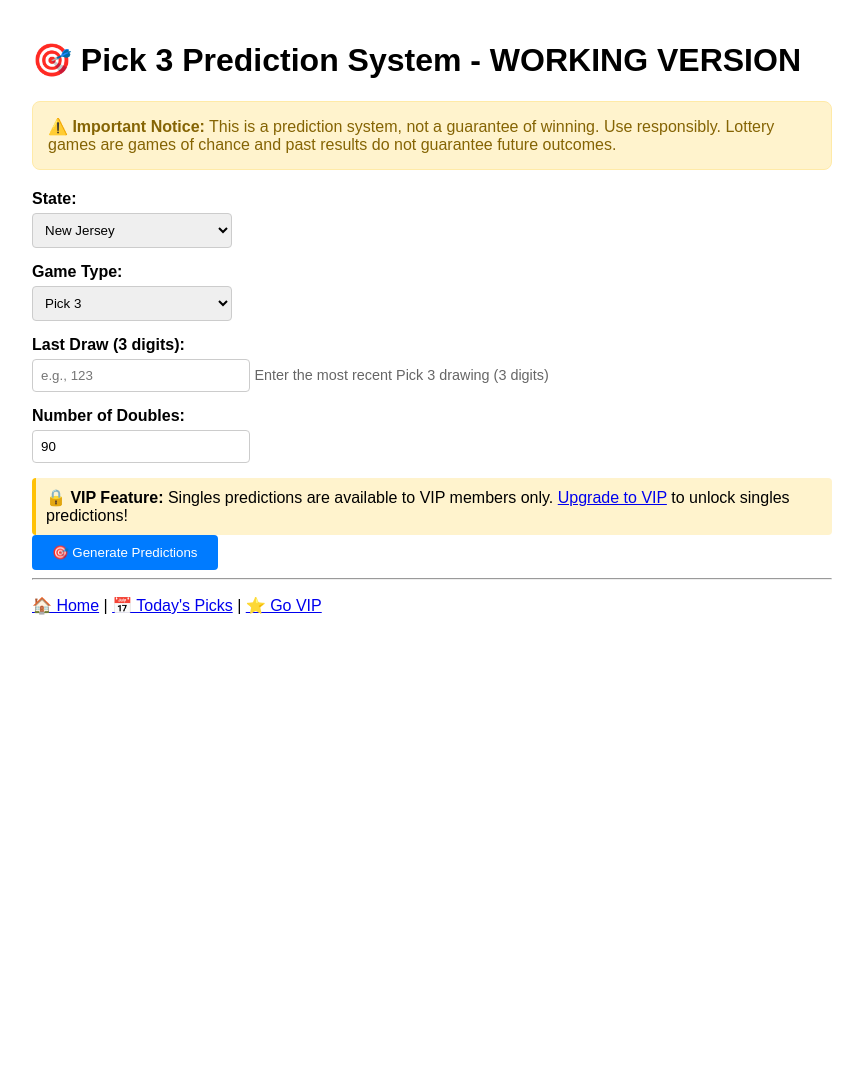
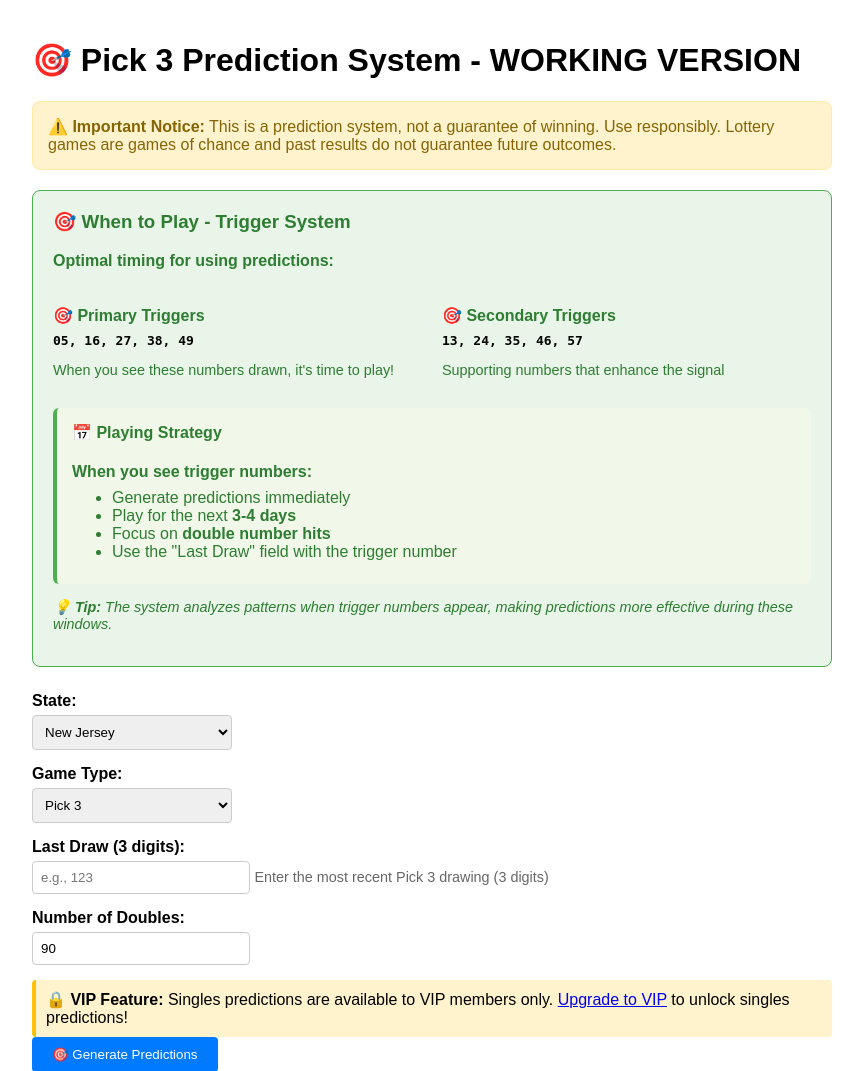
Before and after one commit to Oliverdx88/pick3-website, a Flask app: page /predict in a window 1280 px wide. Shown: the top 1071 px of the page, without its empty margins (208-1071 px from the left). Before the commit the page ends 615 px from the top, so only its background shows below. Run offline with Flask 3, Linux system fonts and the light colour scheme; the visitor is signed in with stand-in values (Sample User, id 1); data comes from the database, SQL or seed files in the repository.

Commit message:
Add When to Play trigger system guide to prediction and homepage

```diff
--- a/templates/predict.html
+++ b/templates/predict.html
@@ -24,6 +24,39 @@
     <div style="background: #fff3cd; border: 1px solid #ffeaa7; padding: 15px; border-radius: 8px; margin-bottom: 20px; color: #856404;">
         <strong>⚠️ Important Notice:</strong> This is a prediction system, not a guarantee of winning. Use responsibly.
         Lottery games are games of chance and past results do not guarantee future outcomes.
+    </div>
+
+    <div style="background: #e8f5e8; border: 1px solid #4caf50; padding: 20px; border-radius: 8px; margin-bottom: 25px;">
+        <h3 style="color: #2e7d32; margin-top: 0;">🎯 When to Play - Trigger System</h3>
+        <p style="margin-bottom: 15px; color: #2e7d32;"><strong>Optimal timing for using predictions:</strong></p>
+
+        <div style="display: grid; grid-template-columns: 1fr 1fr; gap: 20px; margin-bottom: 15px;">
+            <div>
+                <h4 style="color: #2e7d32; margin-bottom: 8px;">🎯 Primary Triggers</h4>
+                <p style="margin: 5px 0; font-family: monospace; font-weight: bold;">05, 16, 27, 38, 49</p>
+                <p style="font-size: 0.9em; color: #2e7d32;">When you see these numbers drawn, it's time to play!</p>
+            </div>
+            <div>
+                <h4 style="color: #2e7d32; margin-bottom: 8px;">🎯 Secondary Triggers</h4>
+                <p style="margin: 5px 0; font-family: monospace; font-weight: bold;">13, 24, 35, 46, 57</p>
+                <p style="font-size: 0.9em; color: #2e7d32;">Supporting numbers that enhance the signal</p>
+            </div>
+        </div>
+
+        <div style="background: #f1f8e9; padding: 15px; border-radius: 6px; border-left: 4px solid #4caf50;">
+            <h4 style="color: #2e7d32; margin-top: 0;">📅 Playing Strategy</h4>
+            <p style="margin: 8px 0; color: #2e7d32;"><strong>When you see trigger numbers:</strong></p>
+            <ul style="margin: 8px 0; color: #2e7d32;">
+                <li>Generate predictions immediately</li>
+                <li>Play for the next <strong>3-4 days</strong></li>
+                <li>Focus on <strong>double number hits</strong></li>
+                <li>Use the "Last Draw" field with the trigger number</li>
+            </ul>
+        </div>
+
+        <p style="margin-top: 15px; font-size: 0.9em; color: #2e7d32; font-style: italic;">
+            💡 <strong>Tip:</strong> The system analyzes patterns when trigger numbers appear, making predictions more effective during these windows.
+        </p>
     </div>
 
     {% if error %}
```
Also changed, not shown: templates/index.html (+20 -0 lines).
